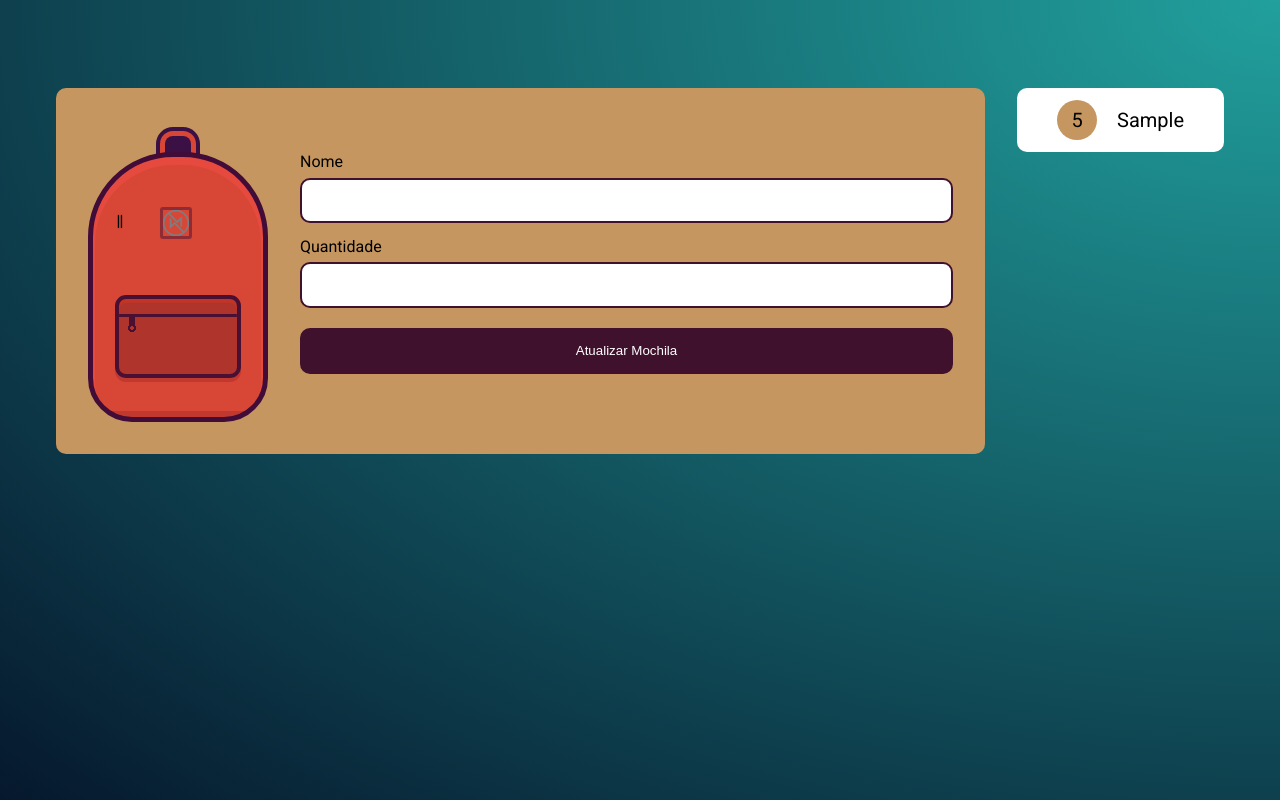
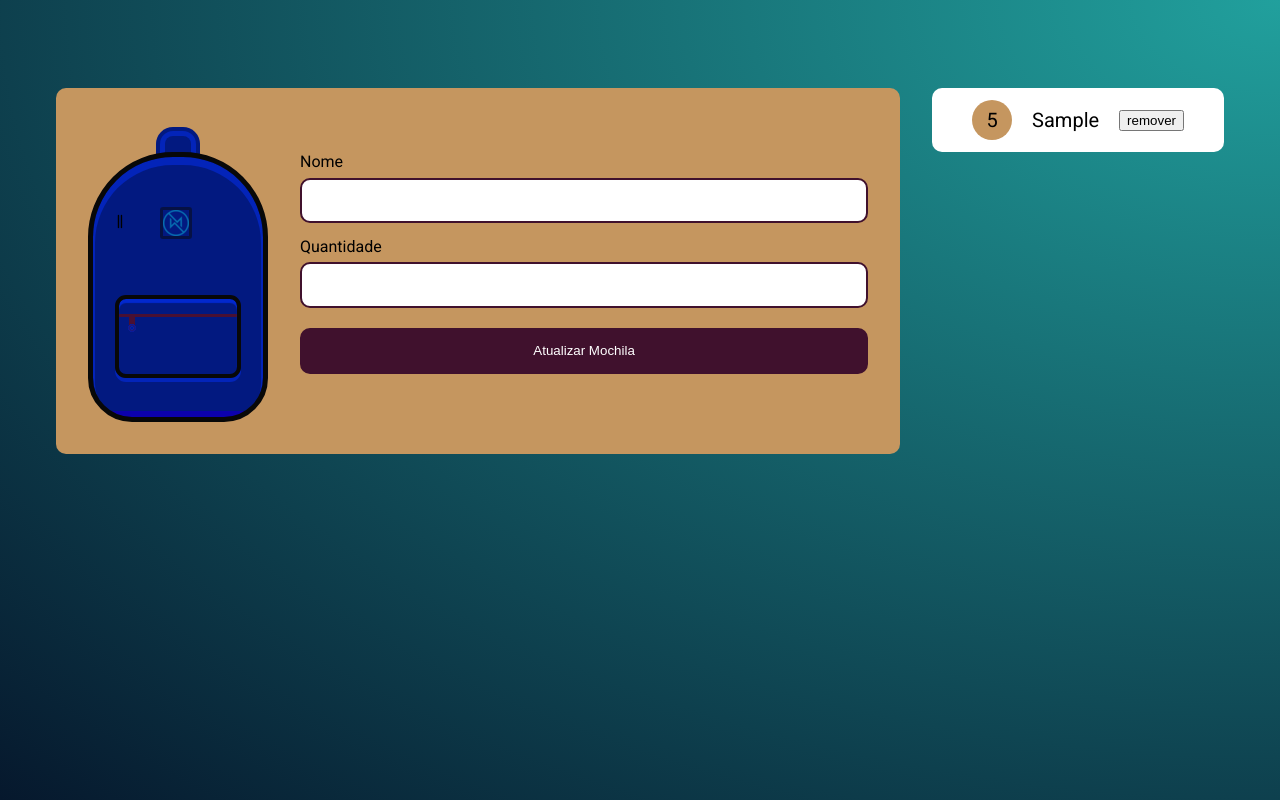
Before and after one commit to wilmaciel/mochileiro, a plain HTML site: page index.html in a window 1280 px wide. Both pictures are taken after typing "Sample", "5" into the empty fields and a click on the input "Atualizar Mochila". Drawn offline with Linux system fonts and the light colour scheme.

Commit message:
Add files via upload

```diff
--- a/css/style.css
+++ b/css/style.css
@@ -28,13 +28,13 @@ html {
     max-width: 170px;
     height: 180px;
     padding-top: 80px;
-    background-color: #d84736;
-    box-shadow: inset 0 6px 0 2px #e64a3e, 0 -93px 0 -77px #3b1045, 0 -93px 0 -72px #d84736, 0 -93px 0 -68px #3b1045;
-    background-image: linear-gradient(to right, transparent 5px, transparent 20px, transparent 1px, transparent 25px, transparent 5px, transparent 20px, transparent 20px, transparent 86px, #c1382e 45px, #c1382e 230px, transparent 25px, transparent 172px );
+    background-color: #021980;
+    box-shadow: inset 0 6px 0 2px #0324b9, 0 -93px 0 -77px #021980, 0 -93px 0 -72px #0324b9, 0 -93px 0 -68px #021980;
+    background-image: linear-gradient(to right, transparent 5px, transparent 20px, transparent 1px, transparent 25px, transparent 5px, transparent 20px, transparent 20px, transparent 86px, #0c01ad 45px, #0c01ad 230px, transparent 25px, transparent 172px );
     background-position: center 254px;
     background-size: 305px 6px;
     background-repeat: repeat-x;
-    border: 5px solid #410c38;
+    border: 5px solid #080808;
     border-radius: 85px 85px 44px 44px;
     display: inline-block;
     vertical-align: top;
@@ -51,12 +51,12 @@ html {
 .mochila:before {
     height: 75px;
     width: 118px;
-    background-image: radial-gradient(circle closest-corner at 13px 29px , #af342c, #af342c 2px, transparent 2px, transparent), radial-gradient(circle closest-corner at 13px 29px , #491033, #491033 4px, transparent 4px, transparent), linear-gradient(to bottom, transparent 10px, transparent 15px, #491033 5px, #491033 18px, transparent 18px, transparent 100px), linear-gradient(to right, #af342c 10px, #af342c 10px, transparent 10px, transparent 16px, #af342c 9px, #af342c 50px), linear-gradient(to bottom, #af342c 8px, #af342c 16px, #491033 8px, #491033 30px, #af342c 20px, #af342c 72px, #af342c 10px, #af342c 57px, #af342c 5%);
+    background-image: radial-gradient(circle closest-corner at 13px 29px , #021980, #0324b9 2px, transparent 2px, transparent), radial-gradient(circle closest-corner at 13px 29px , #491033, #051ca1 4px, transparent 4px, transparent), linear-gradient(to bottom, transparent 10px, transparent 15px, #491033 5px, #491033 18px, transparent 18px, transparent 100px), linear-gradient(to right, #021980 10px, #021980 10px, transparent 10px, transparent 16px, #021980 9px, #021980 50px), linear-gradient(to bottom, #021980 8px, #021980 16px, #491033 8px, #491033 30px, #021980 20px, #021980 72px, #021980 10px, #021980 57px, #021980 5%);
     margin-left: 22px;
     margin-top: 58px;
-    border: 4px solid #491033;
+    border: 4px solid #080808;
     border-radius: 11px;
-    box-shadow: 0 4px 0 0 #c1382e, inset 0px 4px 1px 0 #c03527;
+    box-shadow: 0 4px 0 0 #0324b9, inset 0px 4px 1px 0 #0228ce;
     content: '||';
     color: transparent;
     font-family: Comic Sans MS;
@@ -71,7 +71,7 @@ html {
     margin-top: -30px;
     width: 26px;
     height: 26px;
-    border: 3px solid #491033;
+    border: 3px solid #0a0a0a;
     border-radius: 3px;
     /* transform: rotate(45deg); */
     background: url("/img/wm.png") center center no-repeat;
--- a/js/main.js
+++ b/js/main.js
@@ -54,6 +54,8 @@ function criaElemento(item) {
 
   novoItem.innerHTML += item.nome;
 
+  novoItem.appendChild(botaoDeleta())
+
   lista.appendChild(novoItem);
 }
 
@@ -71,3 +73,18 @@ function validarFormulario() {
 function atualizaElemento(item) {
   document.querySelector("[data-id='"+item.id+"']").innerHTML = item.quantidade
 }
+
+function botaoDeleta() {
+  const elementoBotao = document.createElement("button")
+  elementoBotao.innerText = "remover"
+
+  elementoBotao.addEventListener("click", function() {
+    deletaElemento(this.parentNode)
+  })
+
+  return elementoBotao
+}
+
+function deletaElemento(tag) {
+  tag.remove()
+}
```
